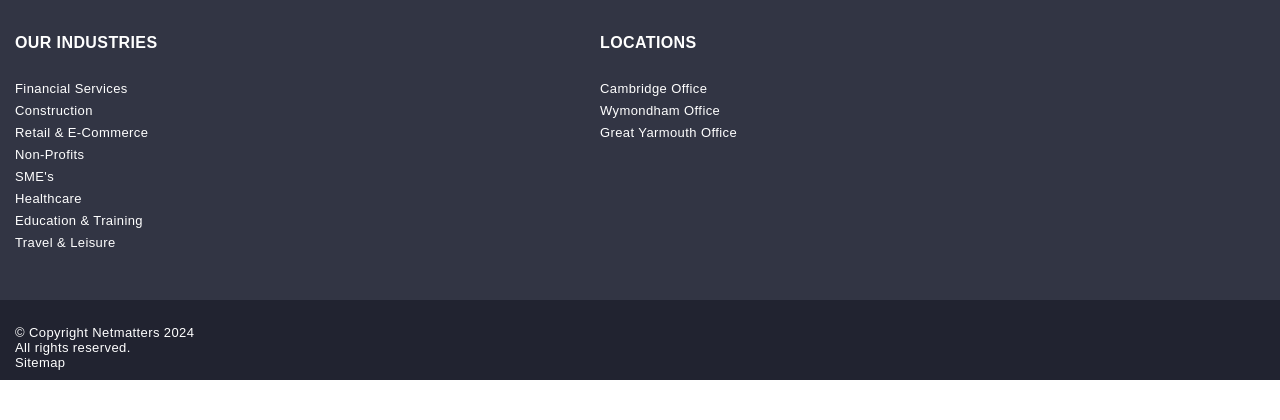
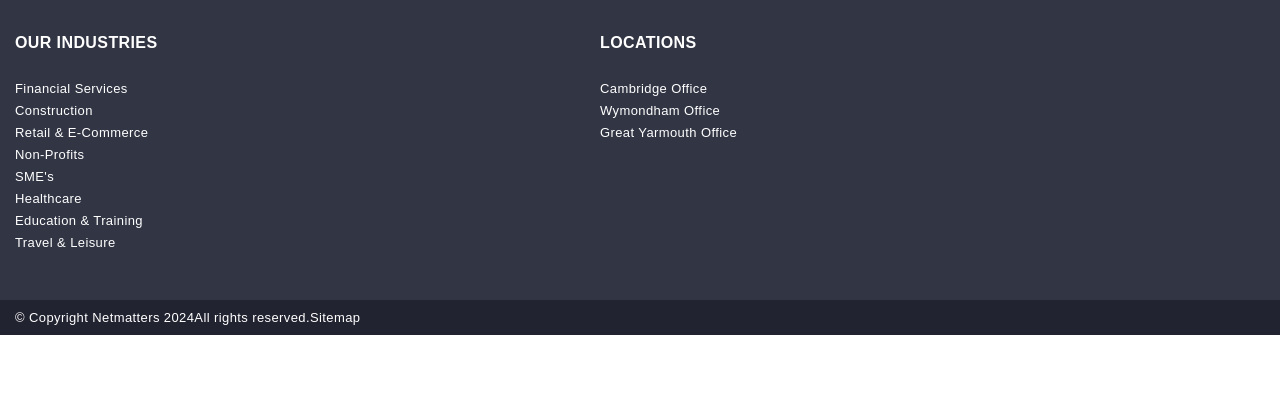
Before and after one commit to JoshR95/netmatters_website, a PHP site: page / in a window 1280 px wide. Shown: the part 5142-5562 px from the top of the page. After the commit the page ends 5477 px from the top, so only its background shows below. Run offline with PHP 8.4, Linux system fonts and the light colour scheme; some web fonts are replaced.

Commit message:
2nd - made bottom footer text flex 26/9/24 9:03
i made the bottom footer flex so wrap correctly

```diff
--- a/css/application.css
+++ b/css/application.css
@@ -81,23 +81,25 @@ footer {
 
 /* line 36, ../../../../../Nettmaters_main/assessments/websiteNew/scss/layout/_footer.scss */
 .bottom-footer .bottom-footer-text {
+  display: flex;
+  flex-direction: column;
   padding: 10px 0px 10px 15px;
 }
 
-/* line 42, ../../../../../Nettmaters_main/assessments/websiteNew/scss/layout/_footer.scss */
+/* line 44, ../../../../../Nettmaters_main/assessments/websiteNew/scss/layout/_footer.scss */
 .bottom-anchor {
   text-decoration: none;
   /* Removes the underline */
   color: inherit;
 }
 
-/* line 45, ../../../../../Nettmaters_main/assessments/websiteNew/scss/layout/_footer.scss */
+/* line 47, ../../../../../Nettmaters_main/assessments/websiteNew/scss/layout/_footer.scss */
 .bottom-anchor:hover {
   text-decoration: underline;
   /* Adds underline on hover */
 }
 
-/* line 52, ../../../../../Nettmaters_main/assessments/websiteNew/scss/layout/_footer.scss */
+/* line 54, ../../../../../Nettmaters_main/assessments/websiteNew/scss/layout/_footer.scss */
 .footer-follow-links {
   display: flex;
   flex: row;
@@ -105,7 +107,7 @@ footer {
   margin-bottom: 30px;
 }
 
-/* line 57, ../../../../../Nettmaters_main/assessments/websiteNew/scss/layout/_footer.scss */
+/* line 59, ../../../../../Nettmaters_main/assessments/websiteNew/scss/layout/_footer.scss */
 .footer-follow-links a {
   padding: 12px 22px 16px;
   margin-right: 10px;
@@ -114,39 +116,44 @@ footer {
   text-decoration: none;
 }
 
-/* line 67, ../../../../../Nettmaters_main/assessments/websiteNew/scss/layout/_footer.scss */
+/* line 69, ../../../../../Nettmaters_main/assessments/websiteNew/scss/layout/_footer.scss */
 .footer-ul {
   padding: 0px;
 }
 
-/* line 70, ../../../../../Nettmaters_main/assessments/websiteNew/scss/layout/_footer.scss */
+/* line 72, ../../../../../Nettmaters_main/assessments/websiteNew/scss/layout/_footer.scss */
 .footer-ul li {
   font-size: .8125rem;
   line-height: 1.375rem;
 }
 
-/* line 76, ../../../../../Nettmaters_main/assessments/websiteNew/scss/layout/_footer.scss */
+/* line 78, ../../../../../Nettmaters_main/assessments/websiteNew/scss/layout/_footer.scss */
 .netmatters-footer-info {
   padding-top: 27px;
 }
 
 @media (min-width: 768px) {
-  /* line 93, ../../../../../Nettmaters_main/assessments/websiteNew/scss/layout/_footer.scss */
+  /* line 95, ../../../../../Nettmaters_main/assessments/websiteNew/scss/layout/_footer.scss */
   .footer-row .footer-menu-main {
     display: grid;
     grid-template: repeat(2, auto)/repeat(2, 1fr);
   }
+  /* line 100, ../../../../../Nettmaters_main/assessments/websiteNew/scss/layout/_footer.scss */
+  .footer-row .bottom-footer-text {
+    flex-direction: row;
+    align-items: center;
+  }
 }
 
 @media (min-width: 992px) {
-  /* line 86, ../../../../../Nettmaters_main/assessments/websiteNew/scss/layout/_footer.scss */
+  /* line 88, ../../../../../Nettmaters_main/assessments/websiteNew/scss/layout/_footer.scss */
   .footer-row {
     flex: 25%;
   }
 }
 
 @media (min-width: 1260px) {
-  /* line 86, ../../../../../Nettmaters_main/assessments/websiteNew/scss/layout/_footer.scss */
+  /* line 88, ../../../../../Nettmaters_main/assessments/websiteNew/scss/layout/_footer.scss */
   .footer-row {
     margin-bottom: 40px;
   }
--- a/index.html
+++ b/index.html
@@ -510,11 +510,12 @@
                 </div>
                 <div class="bottom-footer">
                     <div class="container bottom-footer-text">
-                        <br>
-                        &copy; Copyright Netmatters 2024
-                        <br>
-                        All rights reserved.
-                        <br>
+                        <div>
+                            &copy; Copyright Netmatters 2024
+                        </div>
+                        <div>
+                            All rights reserved.
+                        </div>
                         <a class="bottom-anchor" href="#">Sitemap</a>
                     </div>
                 </div>
--- a/scss/layout/_footer.scss
+++ b/scss/layout/_footer.scss
@@ -34,6 +34,8 @@ footer {
    font-size: .8125rem;
    background-color: #212330;
    .bottom-footer-text{
+      display: flex;
+      flex-direction: column;
       padding: 10px 0px 10px 15px;
    }
 }
@@ -95,6 +97,11 @@ footer {
          grid-template: repeat(2, auto) / repeat(2, 1fr);
       }
 
+      .bottom-footer-text{
+         flex-direction: row;
+         align-items: center;
+      }
+
    }
 
    @media (min-width: $brkpoint-md) {
```
Also changed, not shown: 1 other file.
